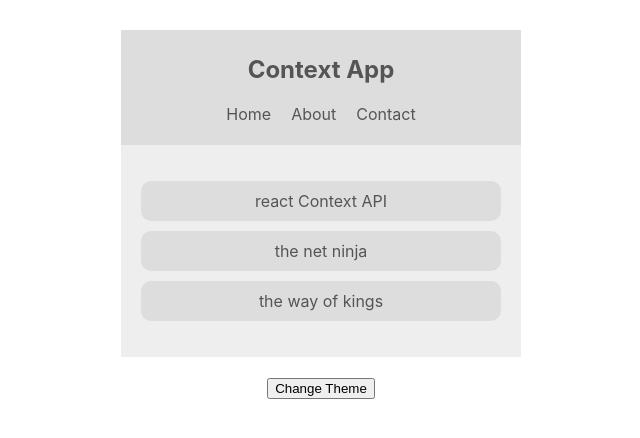
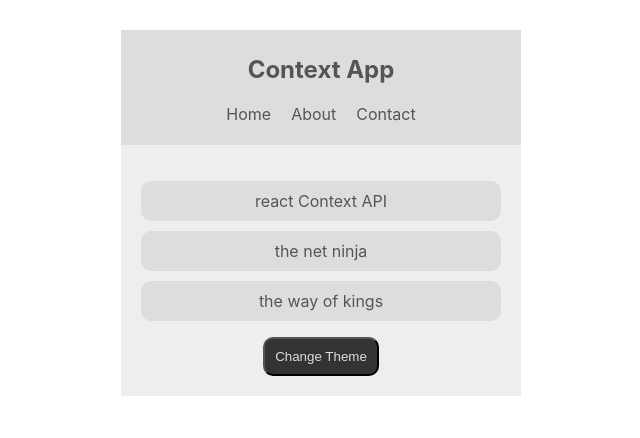
Before and after one commit to dodicandra/react-Hooks, a React (Create React App) app: page / in a window 1280 px wide. Shown: the top 438 px of the page, without its empty margins (319-959 px from the left). Built offline with nearby package versions, Linux system fonts and the light colour scheme.

Commit message:
lesson-4

```diff
--- a/src/App.js
+++ b/src/App.js
@@ -1,16 +1,20 @@
 import React from 'react';
+import Bookslist from './Components/Bookslist';
 import Navbar from './Components/Navbar';
-import Bookslist from './Components/Bookslist';
+import ThemeToggle from './Components/ThemeToggle';
+import AuthContextProvider from './Contexts/AuthContextProvider';
 import ThemeContextProvider from './Contexts/themeContext';
-import ThemeToggle from './Components/ThemeToggle';
 
 function App() {
   return (
-    <div className='App'>
+    <div className="App">
       <ThemeContextProvider>
-        <Navbar />
-        <Bookslist />
-        <ThemeToggle />
+        <AuthContextProvider>
+          <Navbar />
+          <Bookslist>
+            <ThemeToggle />
+          </Bookslist>
+        </AuthContextProvider>
       </ThemeContextProvider>
     </div>
   );
--- a/src/Components/Bookslist.jsx
+++ b/src/Components/Bookslist.jsx
@@ -2,15 +2,13 @@ import React, { Component } from 'react';
 import { ThemeContext } from '../Contexts/themeContext';
 
 export default class Bookslist extends Component {
+  static contextType = ThemeContext;
   render() {
-    return (
-      <ThemeContext.Consumer>
-        {(context) => {
-          const { isLightTheme, light, dark } = context;
+    const { isLightTheme, light, dark } = this.context;
     const theme = isLightTheme ? light : dark;
     return (
       <div
-              className='book-list'
+        className="book-list"
         style={{ background: theme.bg, color: theme.syntax }}
       >
         <ul>
@@ -18,10 +16,8 @@ export default class Bookslist extends Component {
           <li style={{ background: theme.ui }}>the net ninja</li>
           <li style={{ background: theme.ui }}>the way of kings</li>
         </ul>
+        <div>{this.props.children}</div>
       </div>
-          );
-        }}
-      </ThemeContext.Consumer>
     );
   }
 }
--- a/src/Components/Navbar.jsx
+++ b/src/Components/Navbar.jsx
@@ -1,13 +1,23 @@
 import React, { Component } from 'react';
 import { ThemeContext } from '../Contexts/themeContext';
+import { AuthContext } from '../Contexts/AuthContextProvider';
 
 export default class Navbar extends Component {
-  static contextType = ThemeContext;
   render() {
-    const { isLightTheme, light, dark } = this.context;
+    return (
+      <AuthContext.Consumer>
+        {(authContext) => (
+          <ThemeContext.Consumer>
+            {(themeContext) => {
+              const { isLightTheme, light, dark } = themeContext;
               const theme = isLightTheme ? light : dark;
               return (
-      <nav style={{ background: theme.ui, color: theme.syntax }}>
+                <nav
+                  style={{
+                    background: theme.ui,
+                    color: theme.syntax,
+                  }}
+                >
                   <h1>Context App</h1>
                   <ul>
                     <li>Home</li>
@@ -16,5 +26,10 @@ export default class Navbar extends Component {
                   </ul>
                 </nav>
               );
+            }}
+          </ThemeContext.Consumer>
+        )}
+      </AuthContext.Consumer>
+    );
   }
 }
--- /dev/null
+++ b/src/Components/ThemeToggle.css
@@ -0,0 +1,4 @@
+.btn {
+  padding: 10px;
+  border-radius: 10px;
+}
--- a/src/Components/ThemeToggle.jsx
+++ b/src/Components/ThemeToggle.jsx
@@ -1,13 +1,22 @@
 import React, { Component } from 'react';
 import { ThemeContext } from '../Contexts/themeContext';
+import './ThemeToggle.css';
 
 export default class ThemeToggle extends Component {
   static contextType = ThemeContext;
   render() {
+    const { isLightTheme, light, dark } = this.context;
+    const theme = isLightTheme ? dark : light;
     const { toggleTheme } = this.context;
     return (
       <>
-        <button onClick={toggleTheme}>Change Theme</button>
+        <button
+          className="btn"
+          style={{ background: theme.ui, color: theme.syntax }}
+          onClick={toggleTheme}
+        >
+          Change Theme
+        </button>
       </>
     );
   }
--- /dev/null
+++ b/src/Contexts/AuthContextProvider.js
@@ -0,0 +1,19 @@
+import React, { Component, createContext } from 'react';
+
+export const AuthContext = createContext();
+
+export default class AuthContextProvider extends Component {
+  state = { isAuthenticated: true };
+  toggleAuth = () => {
+    this.setState({ isAuthenticated: !this.state.isAuthenticated });
+  };
+  render() {
+    return (
+      <AuthContext.Provider
+        value={{ ...this.state, toggleAuth: this.toggleAuth }}
+      >
+        {this.props.children}
+      </AuthContext.Provider>
+    );
+  }
+}
--- a/src/Contexts/themeContext.js
+++ b/src/Contexts/themeContext.js
@@ -6,10 +6,12 @@ export default class ThemeContextProvider extends Component {
   state = {
     isLightTheme: true,
     light: { syntax: '#555', ui: '#ddd', bg: '#eee' },
-    dark: { sytax: '#ddd', ui: '#333', bg: '#555' },
+    dark: { syntax: '#ddd', ui: '#333', bg: '#555' },
   };
   toggleTheme = () => {
-    this.setState({ isLightTheme: !this.state.isLightTheme });
+    this.setState({
+      isLightTheme: !this.state.isLightTheme,
+    });
   };
   render() {
     return (
```
Lines whose indentation alone changed are shown as unchanged.
